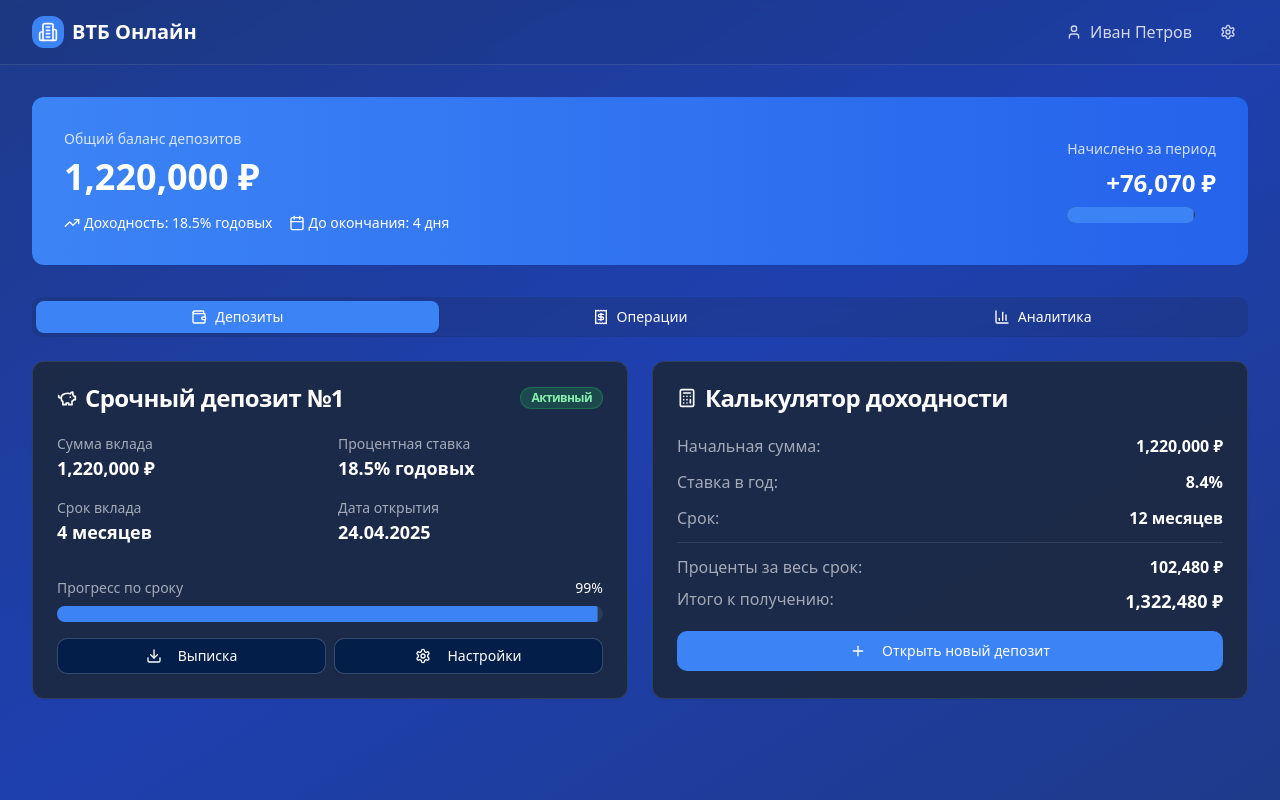
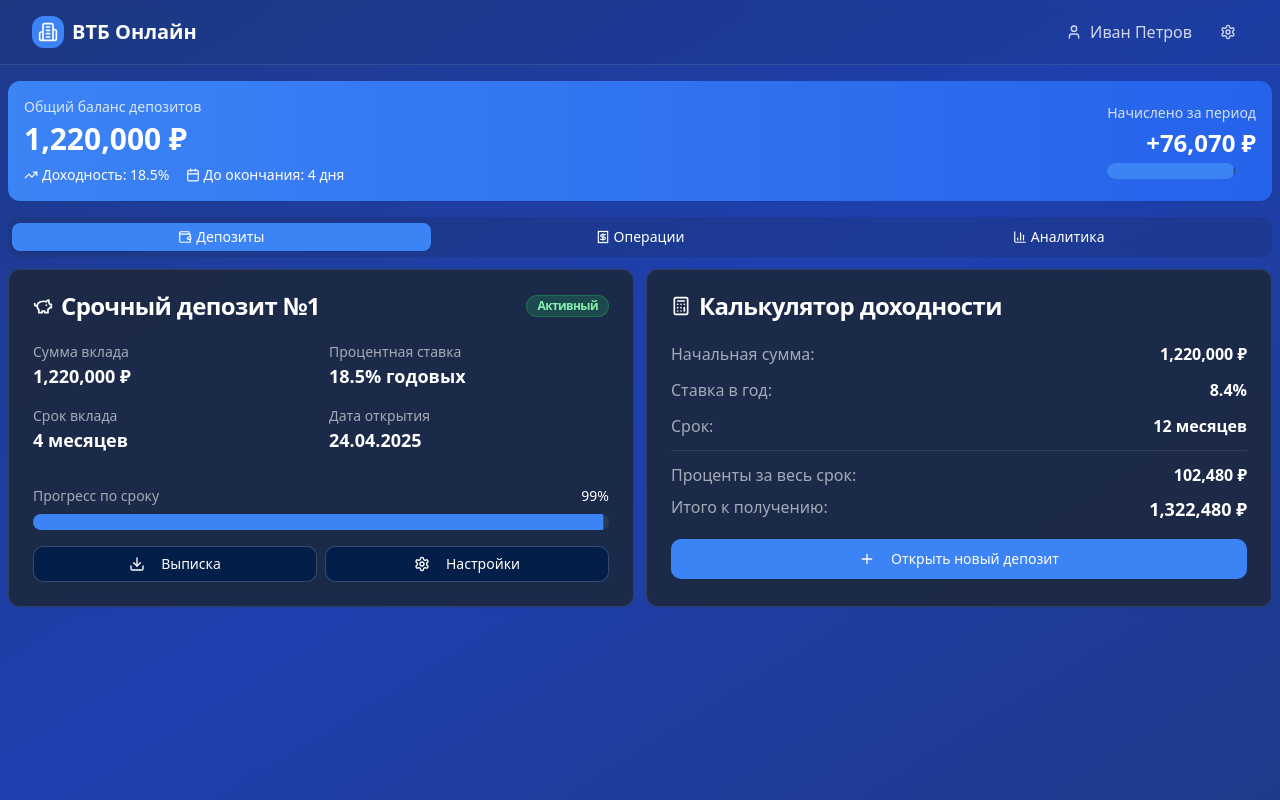
Before and after one commit to pr-poehali-dev/vtb-personal-cabinet, a React (Vite) app: page / in a window 1280 px wide. Built offline with nearby package versions, Linux system fonts and the light colour scheme.

Commit message:
Оптимизация контента под один экран

```diff
--- a/src/pages/Index.tsx
+++ b/src/pages/Index.tsx
@@ -51,52 +51,55 @@ const Index = () => {
         </div>
       </div>
 
-      <div className="max-w-7xl mx-auto px-4 sm:px-6 lg:px-8 py-8">
+      <div className="max-w-full mx-auto px-2 py-4">
         {/* Main Balance Card */}
-        <Card className="mb-8 bg-gradient-to-r from-primary to-blue-600 border-0 text-white">
-          <CardContent className="p-8">
-            <div className="flex items-center justify-between">
+        <Card className="mb-4 bg-gradient-to-r from-primary to-blue-600 border-0 text-white">
+          <CardContent className="p-4">
+            <div className="flex flex-col sm:flex-row items-start sm:items-center justify-between gap-4">
               <div>
-                <p className="text-white/80 text-sm mb-2">Общий баланс депозитов</p>
-                <h1 className="text-4xl font-bold mb-4">{depositData.balance} ₽</h1>
-                <div className="flex items-center space-x-4 text-sm">
+                <p className="text-white/80 text-sm mb-1">Общий баланс депозитов</p>
+                <h1 className="text-2xl sm:text-3xl font-bold mb-2">{depositData.balance} ₽</h1>
+                <div className="flex flex-col sm:flex-row sm:items-center gap-2 sm:gap-4 text-sm">
                   <div className="flex items-center space-x-1">
-                    <Icon name="TrendingUp" size={16} />
-                    <span>Доходность: {depositData.rate}% годовых</span>
+                    <Icon name="TrendingUp" size={14} />
+                    <span>Доходность: {depositData.rate}%</span>
                   </div>
                   <div className="flex items-center space-x-1">
-                    <Icon name="Calendar" size={16} />
+                    <Icon name="Calendar" size={14} />
                     <span>До окончания: 4 дня</span>
                   </div>
                 </div>
               </div>
-              <div className="text-right">
-                <p className="text-white/80 text-sm mb-2">Начислено за период</p>
-                <p className="text-2xl font-semibold">+{depositData.earned} ₽</p>
-                <Progress value={depositData.progress} className="w-32 mt-2" />
+              <div className="text-left sm:text-right">
+                <p className="text-white/80 text-sm mb-1">Начислено за период</p>
+                <p className="text-xl sm:text-2xl font-semibold">+{depositData.earned} ₽</p>
+                <Progress value={depositData.progress} className="w-24 sm:w-32 mt-1" />
               </div>
             </div>
           </CardContent>
         </Card>
 
         <Tabs defaultValue="deposits" className="w-full">
-          <TabsList className="grid w-full grid-cols-3 mb-6 bg-card/20 backdrop-blur-sm">
-            <TabsTrigger value="deposits" className="text-white data-[state=active]:bg-primary data-[state=active]:text-white">
-              <Icon name="Wallet" size={16} className="mr-2" />
-              Депозиты
+          <TabsList className="grid w-full grid-cols-3 mb-3 bg-card/20 backdrop-blur-sm text-xs sm:text-sm">
+            <TabsTrigger value="deposits" className="text-white data-[state=active]:bg-primary data-[state=active]:text-white px-2 py-1">
+              <Icon name="Wallet" size={14} className="mr-1" />
+              <span className="hidden sm:inline">Депозиты</span>
+              <span className="sm:hidden">Депо</span>
             </TabsTrigger>
-            <TabsTrigger value="transactions" className="text-white data-[state=active]:bg-primary data-[state=active]:text-white">
-              <Icon name="Receipt" size={16} className="mr-2" />
-              Операции
+            <TabsTrigger value="transactions" className="text-white data-[state=active]:bg-primary data-[state=active]:text-white px-2 py-1">
+              <Icon name="Receipt" size={14} className="mr-1" />
+              <span className="hidden sm:inline">Операции</span>
+              <span className="sm:hidden">Опер</span>
             </TabsTrigger>
-            <TabsTrigger value="analytics" className="text-white data-[state=active]:bg-primary data-[state=active]:text-white">
-              <Icon name="BarChart3" size={16} className="mr-2" />
-              Аналитика
+            <TabsTrigger value="analytics" className="text-white data-[state=active]:bg-primary data-[state=active]:text-white px-2 py-1">
+              <Icon name="BarChart3" size={14} className="mr-1" />
+              <span className="hidden sm:inline">Аналитика</span>
+              <span className="sm:hidden">Анал</span>
             </TabsTrigger>
           </TabsList>
 
           <TabsContent value="deposits">
-            <div className="grid gap-6 md:grid-cols-2">
+            <div className="grid gap-3 lg:grid-cols-2">
               <Card className="bg-card/90 backdrop-blur-sm border-white/10">
                 <CardHeader>
                   <CardTitle className="flex items-center justify-between text-white">
```
